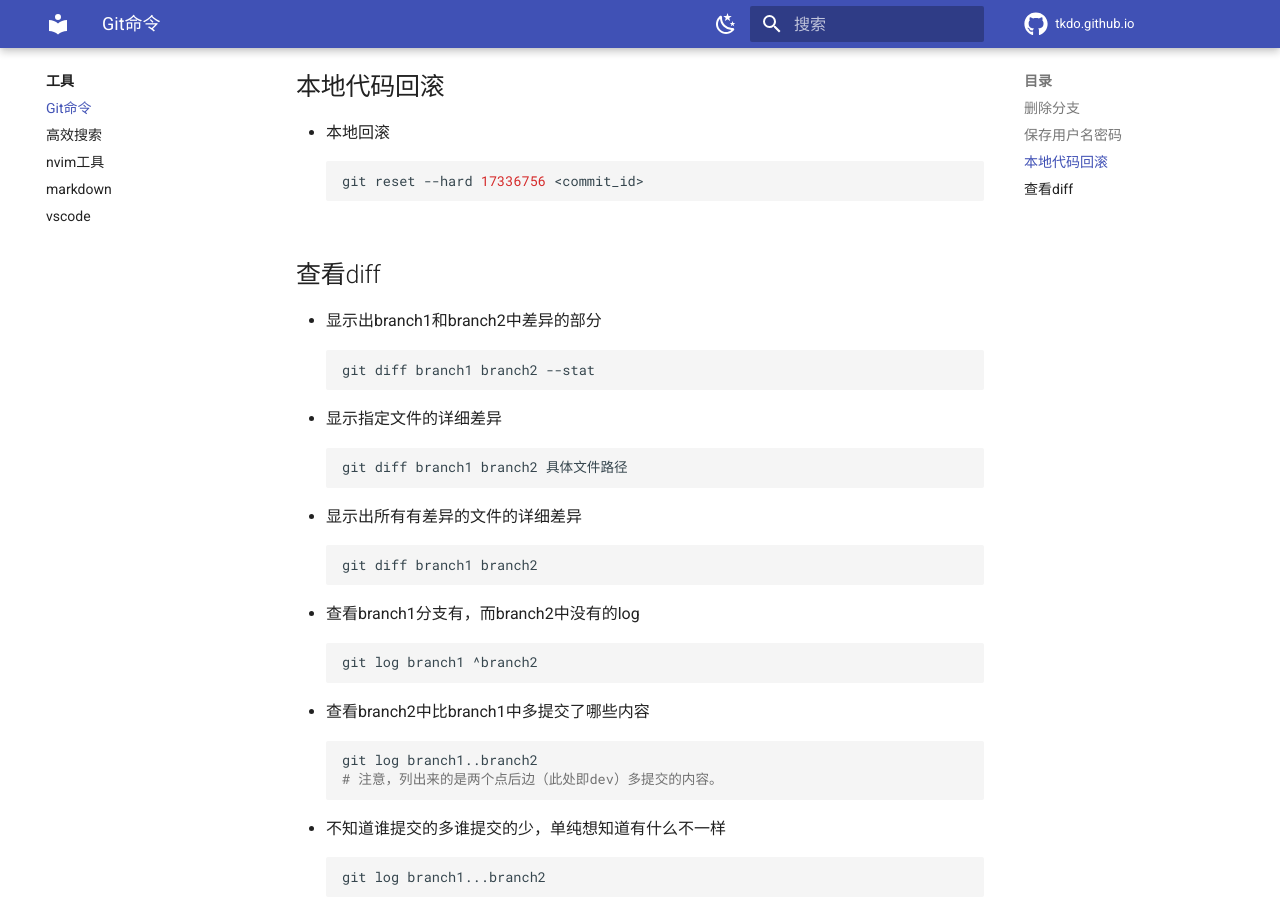
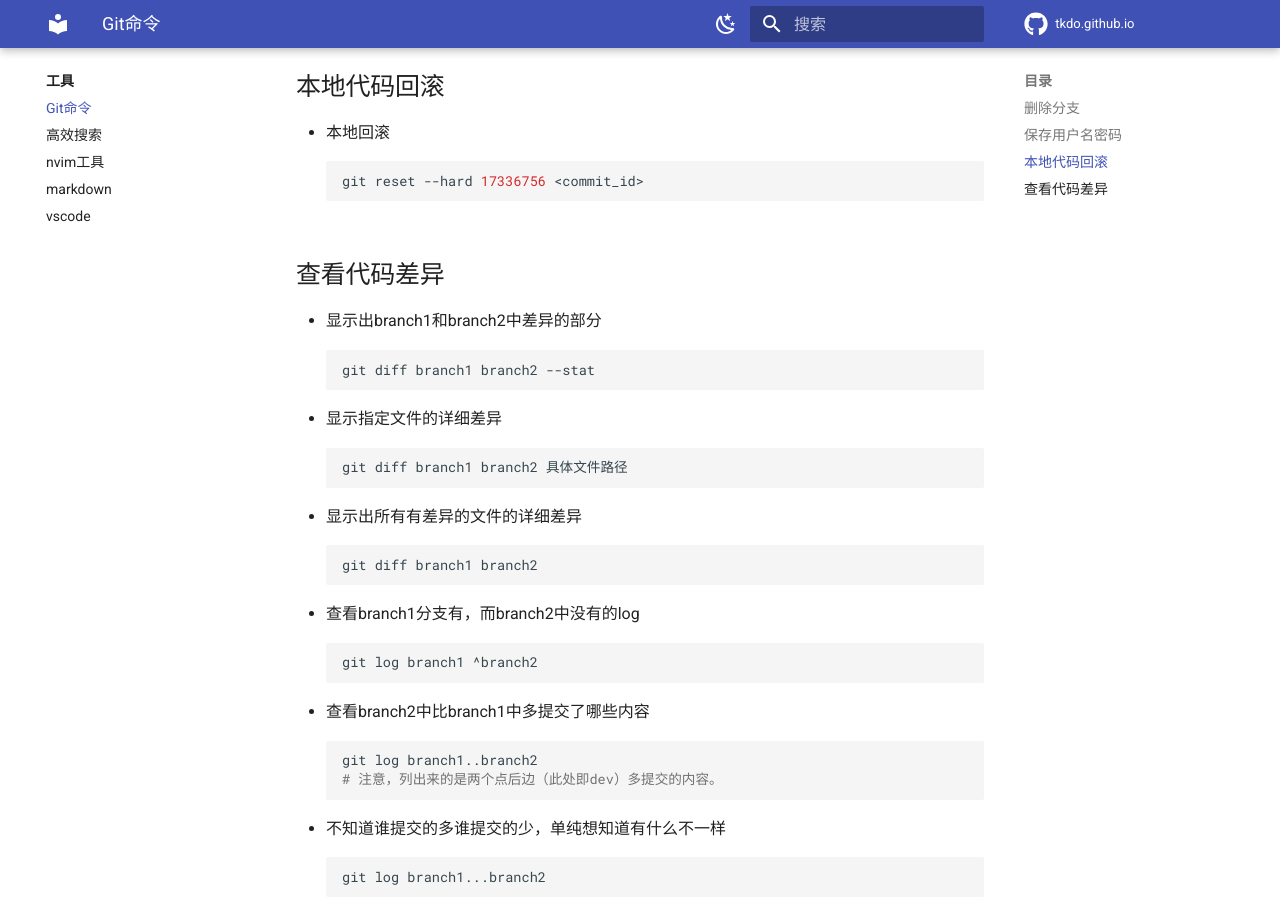
Before and after one commit to tkdo/tkdo.github.io, an MkDocs documentation site: the page built from docs/tools/git.md, in a window 1280 px wide and 900 px high, scrolled down 867 px. Built offline with MkDocs 1.6.1 and Material for MkDocs 9.7.7, drawn with Linux system fonts in a browser that asks for light colours; comment, search, counter and statistics services are not loaded.

Commit message:
git diff

````diff
--- a/docs/tools/git.md
+++ b/docs/tools/git.md
@@ -27,7 +27,7 @@
     ```bash
     git reset --hard 17336756 <commit_id>
     ```
-## 查看diff
+## 查看代码差异
 - 显示出branch1和branch2中差异的部分
     ```bash
     git diff branch1 branch2 --stat
````
